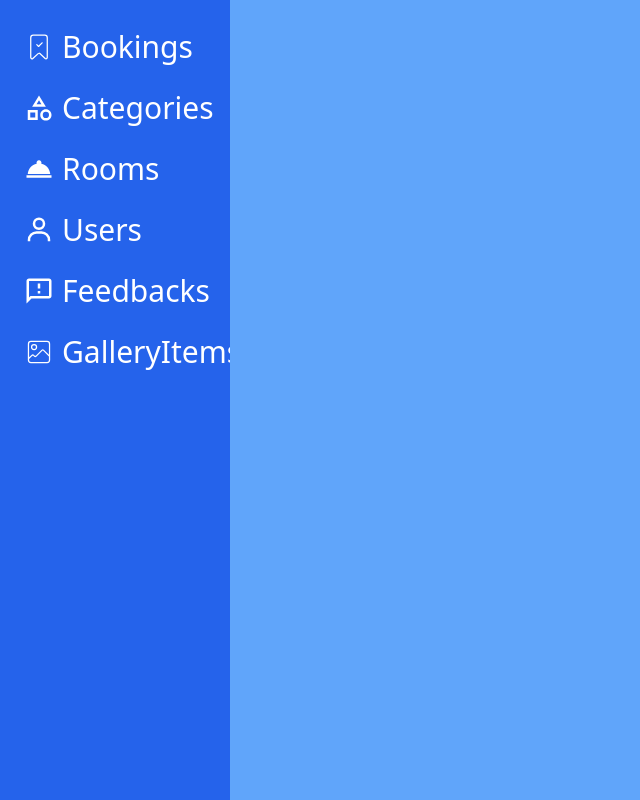
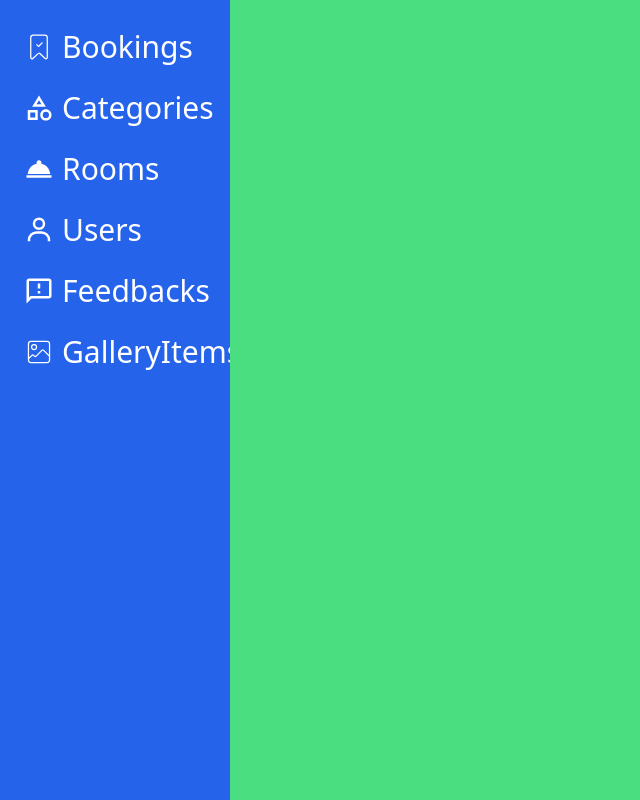
Before and after one commit to Thimira-Nimesh/hotel-booking-frontend, a React (Vite) app: page /admin in a window 1280 px wide. Shown: the whole page, without its empty margins (0-640 px from the left). Built offline with nearby package versions, Linux system fonts and the light colour scheme; no server answers.

Commit message:
commit change

```diff
--- a/src/pages/admin/AdminHome/adminPage.jsx
+++ b/src/pages/admin/AdminHome/adminPage.jsx
@@ -71,7 +71,7 @@ export default function AdminPage() {
         </div>
       </div>
       {/* Main Content Area */}
-      <div className="w-[82%] bg-blue-400 h-[100vh] overflow-y-scroll">
+      <div className="w-[82%] bg-green-400 h-[100vh] overflow-y-scroll">
         <Routes path="/">
           <Route path="/bookings" element={<AdminBookings />} />
           <Route path="/categories" element={<CategoriesPage />} />
```
